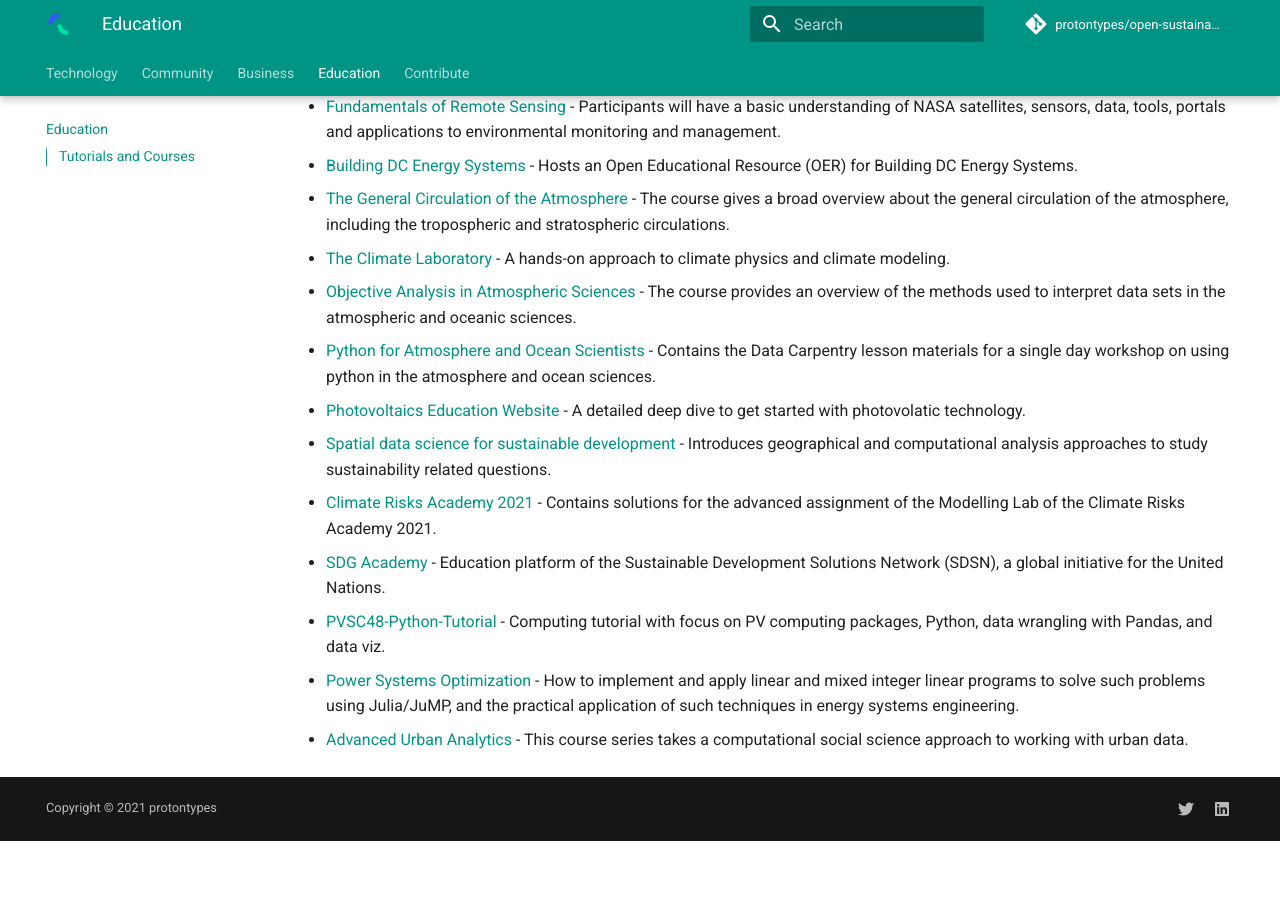
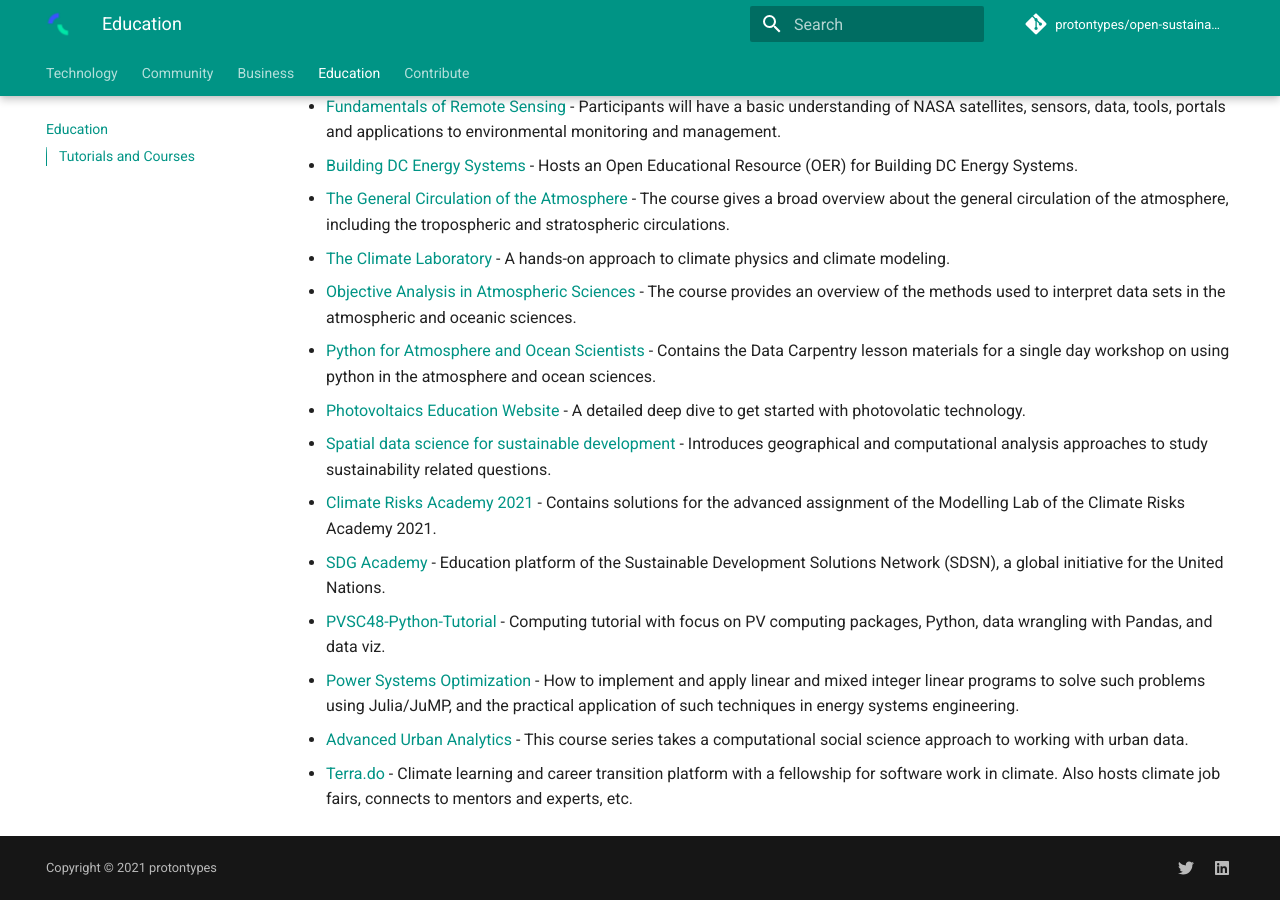
Before and after one commit to protontypes/open-sustainable-technology, an MkDocs documentation site: the page built from docs/education.md, in a window 1280 px wide and 900 px high, scrolled down 1140 px. Built offline with MkDocs 1.6.1 and Material for MkDocs 9.7.7, drawn with Linux system fonts in a browser that asks for light colours; comment, search, counter and statistics services are not loaded; before the commit the page ends 1981 px from its top, so only the background shows below that.

Commit message:
Add Terra.do to education.md list of resources

```diff
--- a/docs/education.md
+++ b/docs/education.md
@@ -36,3 +36,4 @@
 - [PVSC48-Python-Tutorial](https://github.com/PVSC-Python-Tutorials/PVSC48-Python-Tutorial) - Computing tutorial with focus on PV computing packages, Python, data wrangling with Pandas, and data viz.
 - [Power Systems Optimization](https://github.com/east-winds/power-systems-optimization) - How to implement and apply linear and mixed integer linear programs to solve such problems using Julia/JuMP, and the practical application of such techniques in energy systems engineering.
 - [Advanced Urban Analytics](https://github.com/gboeing/ppd599) - This course series takes a computational social science approach to working with urban data.
+- [Terra.do](https://www.terra.do) - Climate learning and career transition platform with a fellowship for software work in climate. Also hosts climate job fairs, connects to mentors and experts, etc.
```
